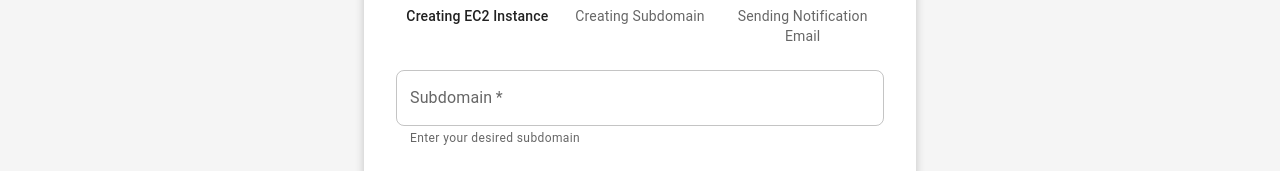
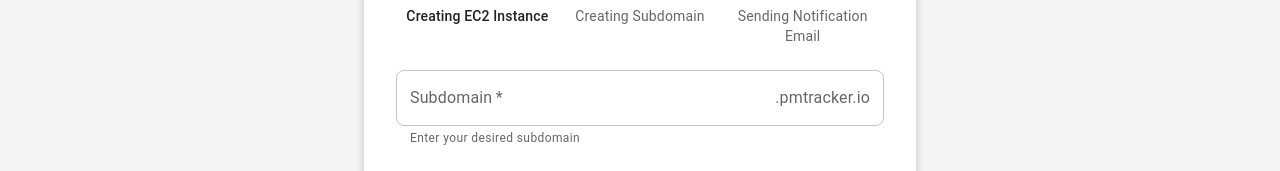
Before and after one commit to alehstrunevskiy/task-manager-deployer, a React (Create React App) app: page / in a window 1280 px wide. Shown: the part 216-387 px from the top of the page. Built offline with nearby package versions, Linux system fonts and the light colour scheme.

Commit message:
update text field

```diff
--- a/src/components/DeploymentForm.js
+++ b/src/components/DeploymentForm.js
@@ -12,6 +12,8 @@
   Stepper,
   Step,
   StepLabel,
+  Link,
+  InputAdornment,
 } from "@mui/material";
 import { styled } from "@mui/material/styles";
 import CloudUploadIcon from "@mui/icons-material/CloudUpload";
@@ -137,6 +139,11 @@
         {success && (
           <Alert severity="success" sx={{ mb: 3 }}>
             Deployment completed successfully!
+            <br />
+            Click <Link href={`${formData.subdomain}.pmtracker.io`}>
+              here
+            </Link>{" "}
+            to start with your new task manager.
           </Alert>
         )}
 
@@ -159,6 +166,13 @@
               required
               variant="outlined"
               helperText="Enter your desired subdomain"
+              slotProps={{
+                input: {
+                  endAdornment: (
+                    <InputAdornment position="end">.pmtracker.io</InputAdornment>
+                  ),
+                },
+              }}
             />
 
             <TextField
```
